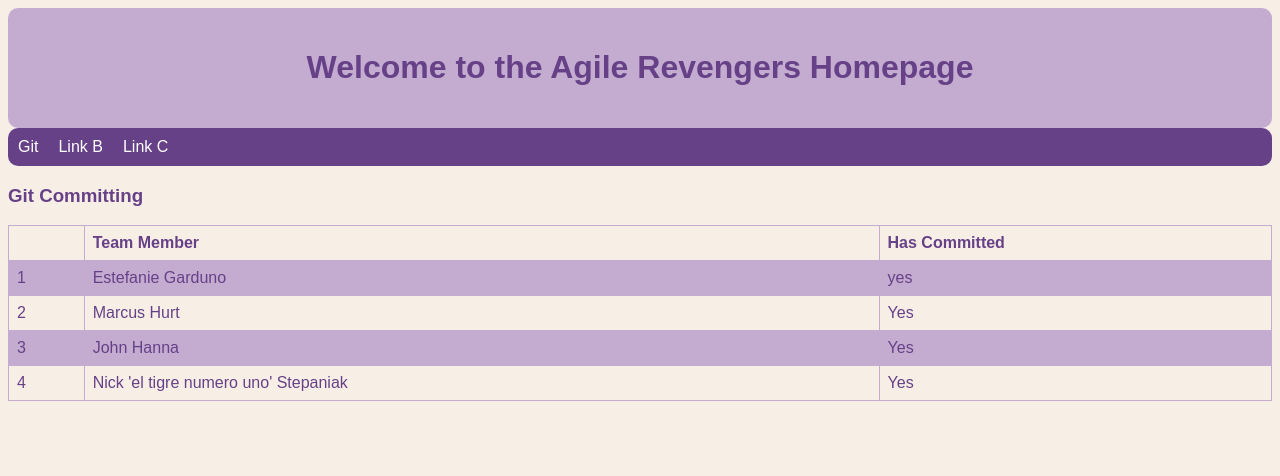
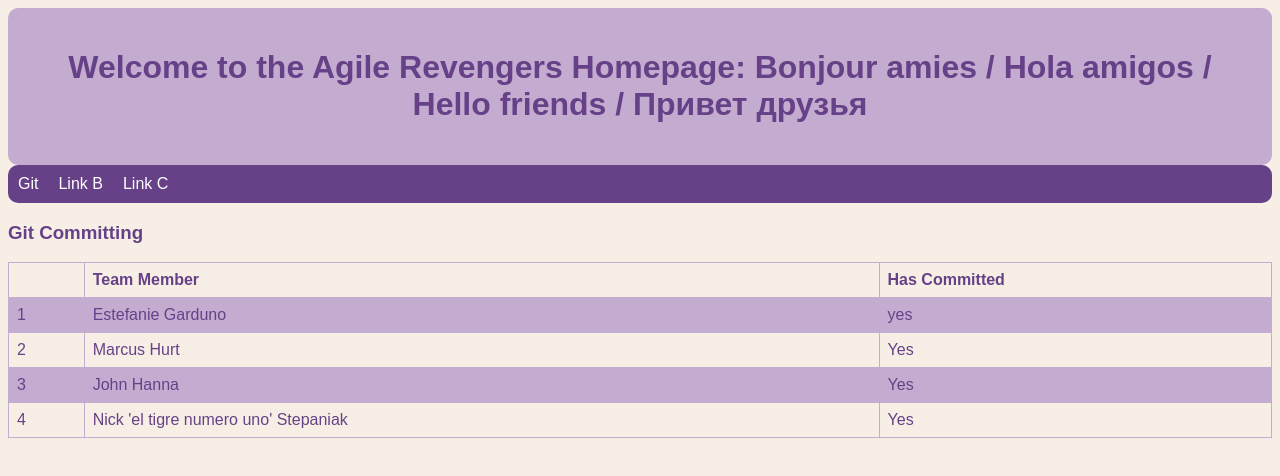
Before and after one commit to UTSWAppDev/AgileRevengers, a plain HTML site: page index.html in a window 1280 px wide. Drawn offline with Linux system fonts and the light colour scheme.

Commit message:
HELLO MESSAGE

```diff
--- a/index.html
+++ b/index.html
@@ -9,7 +9,8 @@
 
 <body>
     <div class="header">
-        <h1>Welcome to the Agile Revengers Homepage</h1>
+        <h1>Welcome to the Agile Revengers Homepage: Bonjour amies / Hola amigos / Hello friends /
+Привет друзья  </h1>
     </div>
     <div class="navbar">
         <a href="#h3Git">Git</a>
```
